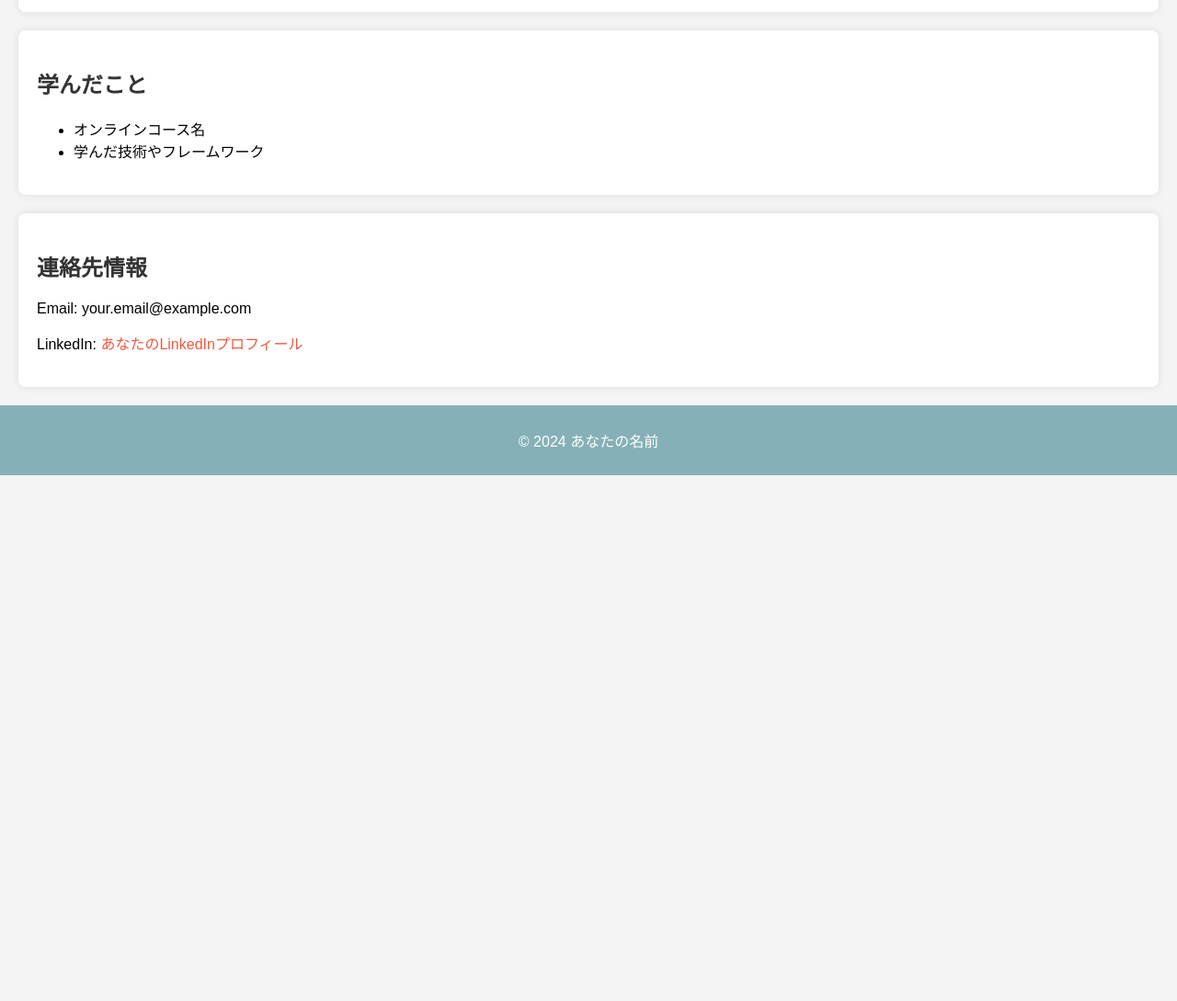
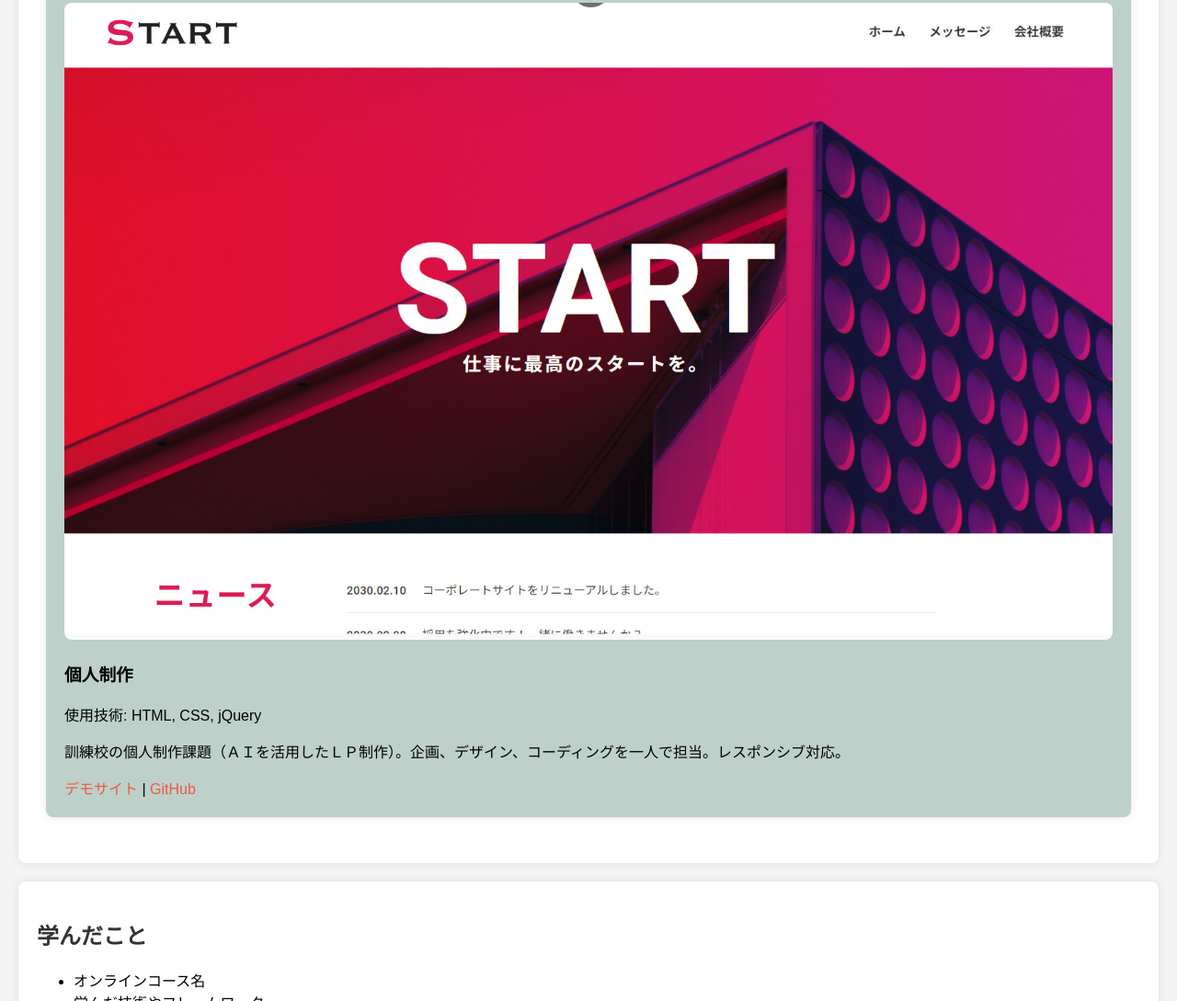
Before and after one commit to n-motobe/portfolio, a plain HTML site: page index.html in a window 1280 px wide. Shown: the part 1267-2356 px from the top of the page at 92% size. Before the commit the page ends 1784 px from the top, so only its background shows below. Drawn offline with Linux system fonts and the light colour scheme.

Commit message:
制作物の追加

```diff
--- a/index.html
+++ b/index.html
@@ -75,6 +75,15 @@
           </p>
           <a href="#">デモサイト</a> | <a href="#">GitHub</a>
         </article>
+        <article class="project">
+          <img src="images/portfolio3.jpg" alt="コーディング練習２" />
+          <h3>個人制作</h3>
+          <p>使用技術: HTML, CSS, jQuery</p>
+          <p>
+            訓練校の個人制作課題（ＡＩを活用したＬＰ制作）。企画、デザイン、コーディングを一人で担当。レスポンシブ対応。
+          </p>
+          <a href="#">デモサイト</a> | <a href="#">GitHub</a>
+        </article>
       </div>
     </section>
     <section id="learning">
```
